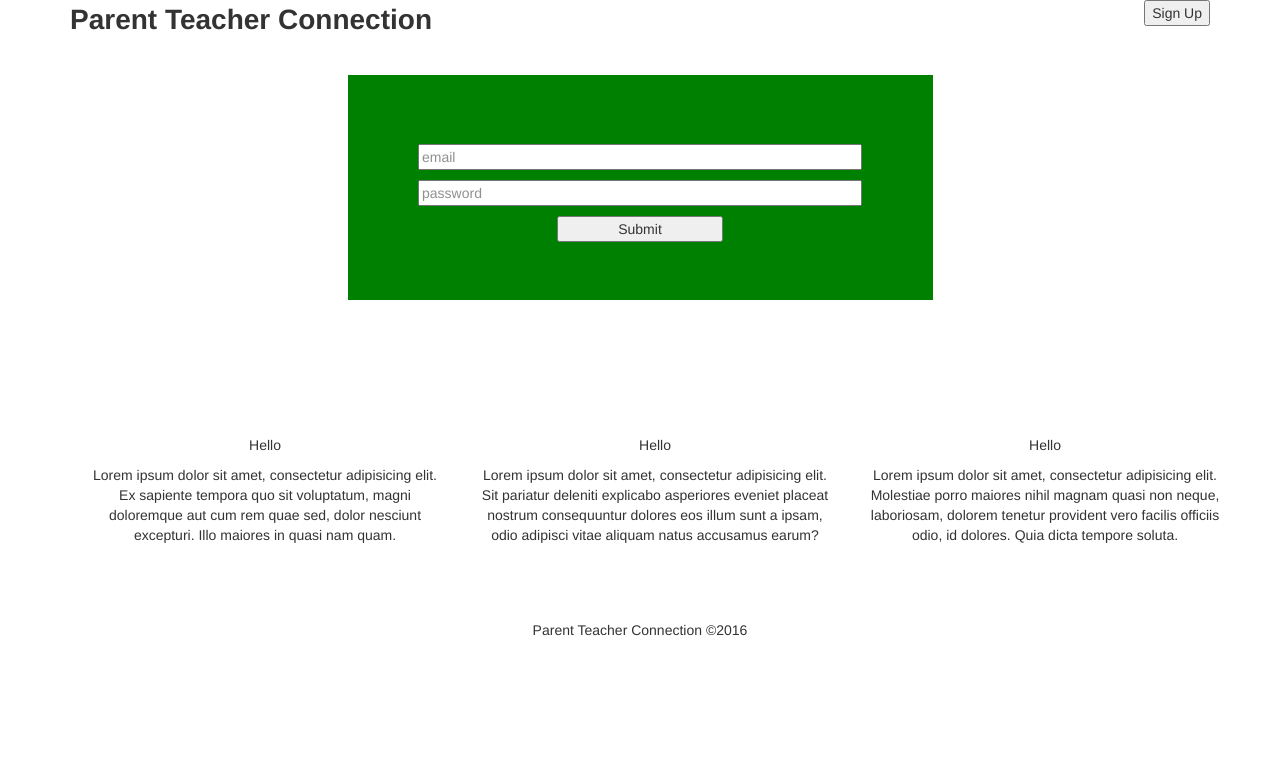
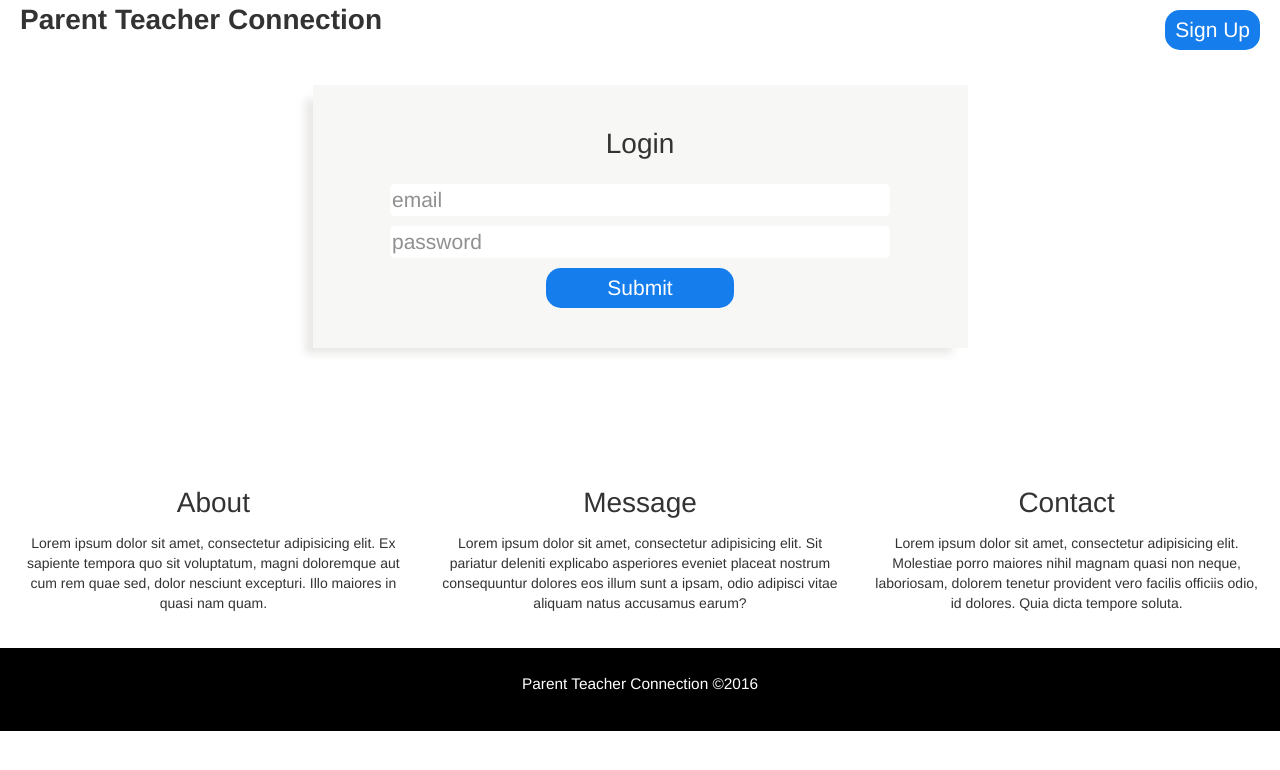
Before and after one commit to noemiostorga/Parent_Teacher_Connection, a plain HTML site: page landing.html in a window 1280 px wide. Drawn offline with nearby package versions, Linux system fonts and the light colour scheme.

Commit message:
styles form and buttons

```diff
--- a/css/main.css
+++ b/css/main.css
@@ -1,6 +1,16 @@
+.main-container{
+	margin: 0px;
+	padding: 0px;
+	min-width: 100%;
+	overflow-x:hidden;
+	/*background: url("http://2fdae83a017x42mpok1onzai.wpengine.netdna-cdn.com/fashion_flex/wp-content/uploads/sites/10/2014/02/116.jpg");*/
+}
+
 .logo{
 	font-size: 2em;
 	font-weight: bold;
+	position: relative;
+	left: 20px;
 }
 
 
@@ -15,20 +25,40 @@ nav ul li{
 	display: inline;
 }
 .signUp{
-	float:right;}
+	float:right;
+	font-size: 1.2em;
+	margin-top: 10px;
+	position: relative;
+	right: 20px;
+	border: none;
+	border-radius: 15px;
+	font-size: 1.5em;
+	background: #157DEC;
+	color: white;
+	padding: 5px 10px;
+}
+
+.login{
+	text-align: center;
+	font-size: 2em;
+	margin-bottom: 10px;
+}
 
 
 form{
 
 	margin: 35px auto;
-	background: green;
-	padding: 5%;
+	box-shadow: -12px 10px 8px -4px rgba(229, 228, 226, 0.8);
+	background: rgba(229, 228, 226,.3);
+	padding: 3%;
 }
 
 
 input{
 	display: block;
-
+	font-size: 1.5em;
+	border-radius: 5px;
+	border:none;
 	width: 80%;
 	margin: 10px auto;
 
@@ -39,16 +69,31 @@ input{
 	display: block;
 	width: 30%;
 	margin: 0 auto;
+	border: none;
+	border-radius: 15px;
+	font-size: 1.5em;
+	background: #157DEC;
+	color: white;
+	padding: 5px 10px;
+
 }
 
 .signUp2{
 	text-align: center;
+	text-decoration: underline;
+	font-size: 2em;
 }
 
+.section{
+	width: 100%;
+	padding-bottom: 20px;
+}
 
 
 section{
 	margin-top: 100px ;
+	background: rgba(255,255,255,.4);
+	max-width: 100%;
 }
 
 section div {
@@ -56,10 +101,20 @@ section div {
 	text-align: center;
 }
 
+.mini-header{
+	font-size: 2em;
+
+}
+
 footer{
-	margin-top: 60px;
+
+	background: black;
+	color: white;
+	padding: 2%;
+	font-size: 1.1em;
 }
 
 footer p{
 	text-align: center;
+
 }
--- a/index.html
+++ b/landing.html
@@ -13,7 +13,7 @@
 </head>
 <body>
 
-<div class="container">
+<div class="container main-container">
 
 
 	<nav class="row">
@@ -25,33 +25,39 @@
 
 
 <div class="row">
+
+
+
 	<form class="vertical-center col-md-6 col-md-offset-3">
+		<div class="row">
+			<span class="col-xs-12 login"> Login</span>
+		</div>
 		<input class="" type="email" placeholder="email"/>
 		<input class="" type="password" placeholder="password" />
 		<button class="submit" type="submit" class="submit">Submit</button>
 
 	</form>
-	<span class="col-xs-12 visible-xs signUp2">sign up </span>
+	<a><span class="col-xs-12 visible-xs signUp2">sign up </span></a>
 </div>
 
 
 
-	<section class="container">
+	<section class="container section">
 
 		<div class="row">
 		  <div class="col-sm-12 col-md-4 col-lg-4">
-		   <p>Hello</p>
+		   <p class="mini-header">About</p>
 		   <p>Lorem ipsum dolor sit amet, consectetur adipisicing elit. Ex sapiente tempora quo sit voluptatum, magni doloremque aut cum rem quae sed, dolor nesciunt excepturi. Illo maiores in quasi nam quam.</p>
 		  </div>
 
 		  <div class="col-sm-12 col-md-4 col-lg-4">
-		   <p>Hello</p>
+		   <p class="mini-header">Message</p>
 		   <p>Lorem ipsum dolor sit amet, consectetur adipisicing elit. Sit pariatur deleniti explicabo asperiores eveniet placeat nostrum consequuntur dolores eos illum sunt a ipsam, odio adipisci vitae aliquam natus accusamus earum?</p>
 		  </div>
 
 
 		  <div class="col-sm-12 col-md-4 col-lg-4">
-		   <p>Hello</p>
+		   <p class="mini-header">Contact</p>
 		   <p>Lorem ipsum dolor sit amet, consectetur adipisicing elit. Molestiae porro maiores nihil magnam quasi non neque, laboriosam, dolorem tenetur provident vero facilis officiis odio, id dolores. Quia dicta tempore soluta.</p>
 		  </div>
 		</div>
```
Also changed, not shown: parent.html (added).
